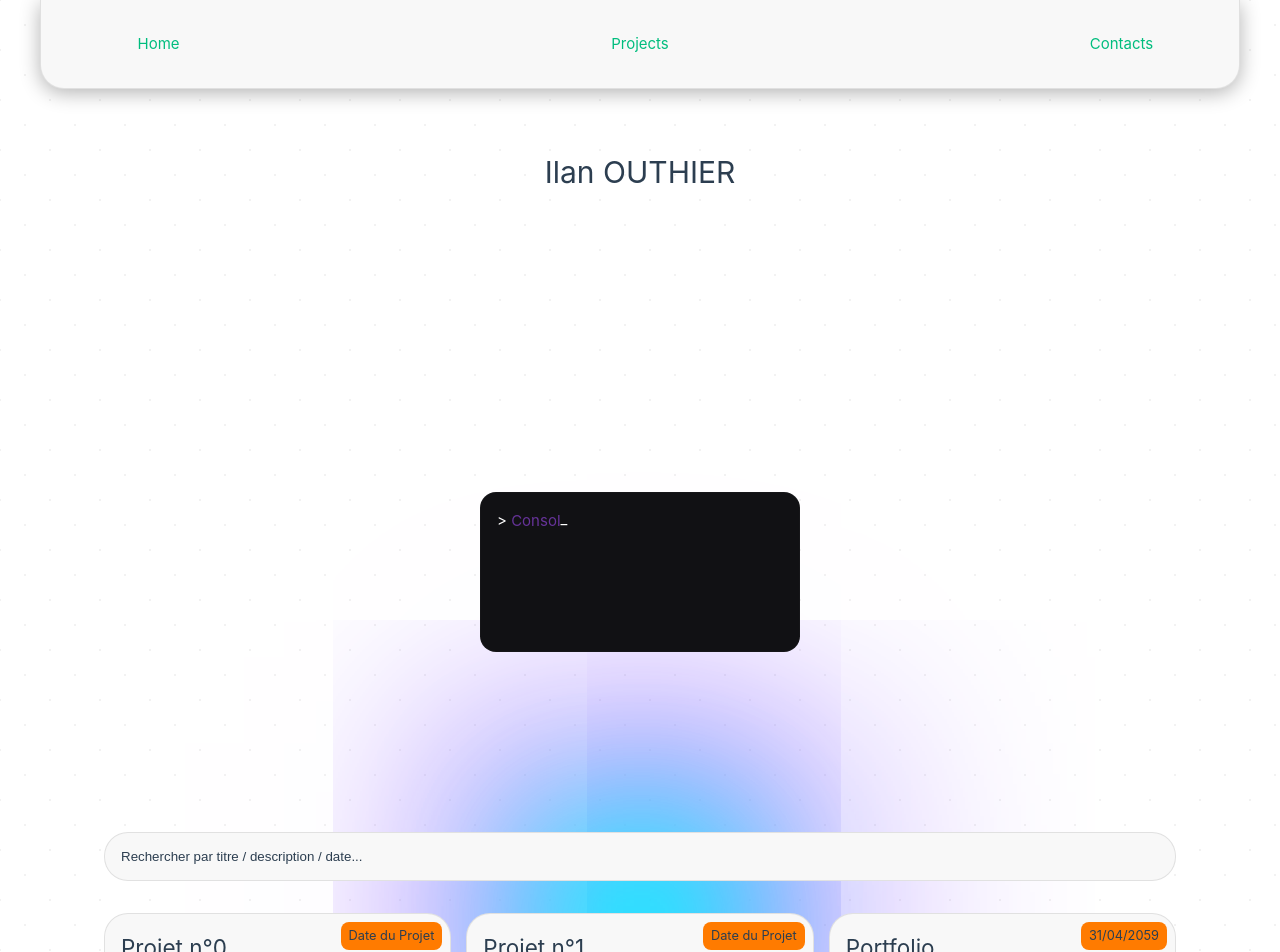
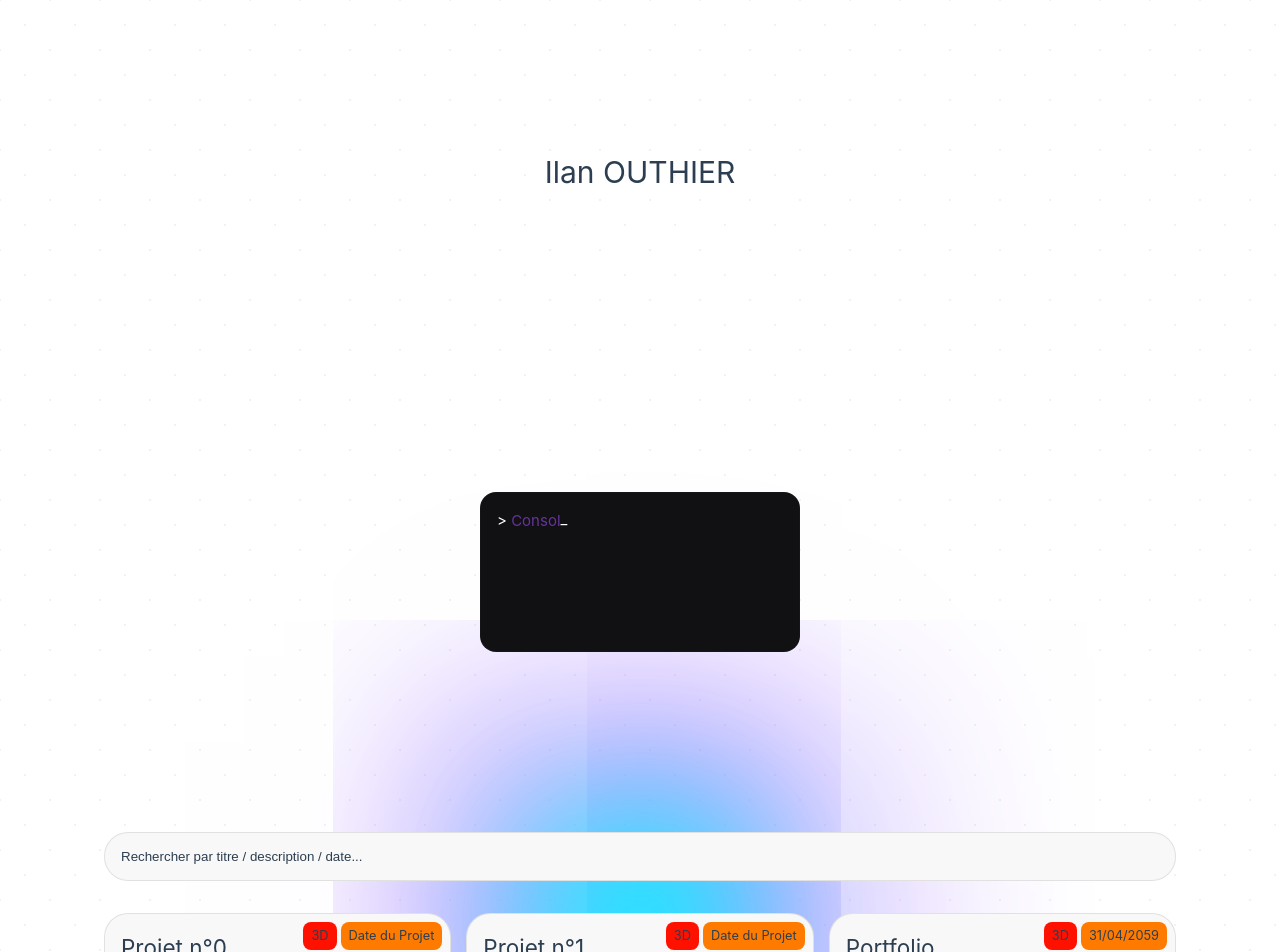
Before and after one commit to IlanOu/portfolio, a Vue app: page / in a window 1280 px wide. Shown: the top 952 px of the page. Built offline with nearby package versions, Linux system fonts and the light colour scheme.

Commit message:
Adding tags

```diff
--- a/src/App.vue
+++ b/src/App.vue
@@ -1,7 +1,6 @@
 <!-- App.vue -->
 <script setup>
 import { ref, onMounted } from 'vue';
-import Navbar from './components/Navbar.vue';
 import Card from './components/Card.vue';
 import Popup from './components/Popup.vue';
 import Light from './components/Light.vue';
@@ -43,16 +42,16 @@ onMounted(async () => {
 <template>
   <Main/>
   <!-- Assurez-vous de passer correctement la propriété projects à SearchBar -->
-  <Navbar/>
   <SearchBar :isSearchEnabled="!isPopupOpen" :projects=projects @searchProjects="updateFilteredProjects" />
 
   <div class="galery">
     <Card v-for="project in filteredProjects" :key="project.projectNumber"
-          :projectName="project.projectName"
-          :description="project.description"
-          :imageUrls="project.imageUrls"
-          :date="project.date"
-          @openPopup="() => openPopupHandler(project)"
+    :projectName="project.projectName"
+    :description="project.description"
+    :imageUrls="project.imageUrls"
+    :date="project.date"
+    :type="project.type"
+    @openPopup="() => openPopupHandler(project)"
     />
     <p v-if="filteredProjects.length==0">Aucun projet n'a été trouvé...</p>
     <Popup v-if="isPopupOpen" :project="selectedProject" @closePopup="closePopupHandler" />
--- a/src/assets/base.css
+++ b/src/assets/base.css
@@ -34,7 +34,8 @@
   --color-text: var(--vt-c-text-light-1);
 
   --color-accentuation: rgb(255, 123, 0);
-  --color-accentuation-variant: var(--vt-c-white-mute);
+  --color-accentuation-date: rgb(255, 123, 0);
+  --color-accentuation-type: rgb(255, 17, 0);
 
   --section-gap: 160px;
 
@@ -53,10 +54,7 @@
     --color-heading: var(--vt-c-text-dark-1);
     --color-text: var(--vt-c-text-dark-2);
 
-    --color-accentuation-variant: var(--vt-c-black-mute);
-
     --color-disabled: var(--vt-c-black);
-
   }
 }
 
--- a/src/components/Card.vue
+++ b/src/components/Card.vue
@@ -1,7 +1,7 @@
 <script setup>
 import { defineProps, defineEmits } from 'vue';
 
-const props = defineProps(['projectName', 'description', 'imageUrls', 'date']);
+const props = defineProps(['projectName', 'description', 'imageUrls', 'date', 'type']);
 const emits = defineEmits(['openPopup']);
 
 const openPopup = () => {
@@ -19,7 +19,10 @@ const truncateDescription = (description) => {
         <h2>{{ props.projectName }}</h2>
         <img :src="props.imageUrls[0]" alt="Project Image">
         <p class="project-description">{{ truncateDescription(props.description) }}</p>
-        <p class="project-date">{{ props.date }}</p>
+        <div class="tags">
+            <p class="project-date">{{ props.date }}</p>
+            <p class="project-type">{{ props.type }}</p>
+        </div>
     </div>
 </template>
 
@@ -55,12 +58,25 @@ const truncateDescription = (description) => {
         }
     }
 
-    .project-date {
+    .tags{
         position: absolute;
         top: 0;
         right: 0;
         margin: 0.5rem;
-        background-color: var(--color-accentuation);
+        display: flex;
+        flex-direction: row-reverse;
+        gap: 0.25rem;
+    }
+
+    .project-date {
+        background-color: var(--color-accentuation-date);
+        padding: 0.25rem 0.5rem;
+        border-radius: 0.5rem;
+        font-size: 0.8rem;
+    }
+
+    .project-type {
+        background-color: var(--color-accentuation-type);
         padding: 0.25rem 0.5rem;
         border-radius: 0.5rem;
         font-size: 0.8rem;
@@ -74,9 +90,6 @@ const truncateDescription = (description) => {
         white-space: normal;
     }
 
-
-
-
     body {
         margin: 0;
         padding: 0;
--- a/src/components/Navbar.vue
+++ /dev/null
@@ -1,60 +0,0 @@
-<script setup>
-
-</script>
-
-
-<template>
-    <div class="topbar">
-        <div class="navbar">
-            <a>Home</a>
-            <a>Projects</a>
-            <a>Contacts</a>
-        </div>
-    </div>
-</template>
-
-
-<style scoped>
-
-.topbar{
-    position: fixed;
-    top: -7vh;
-    left: 0;
-
-    width: 100%;
-
-    display: flex;
-    justify-content: center;
-    align-items: center;
-
-    transition: all 0.5s ease;
-}
-
-.topbar:hover{
-    top: 0vh;
-}
-
-.navbar {
-    display: flex;
-    align-items: center;
-    justify-content: space-between;
-    width: calc(100% - 4rem);
-    /* margin: 2rem; */
-    padding: 2rem 4rem;
-    max-width: 1200px;
-
-    background-color: var(--color-background-soft);
-    border-radius: 0 0 1.5rem 1.5rem;
-    border-bottom: solid 1px var(--color-border);
-    border-left: solid 1px var(--color-border);
-    border-right: solid 1px var(--color-border);
-
-    box-shadow: 0 4px 20px rgba(0, 0, 0, 0.3);
-
-}
-
-.navbar a {
-    width: 10%;
-    text-align: center;
-}
-</style>
--- a/src/components/Popup.vue
+++ b/src/components/Popup.vue
@@ -196,7 +196,7 @@ h2 {
     top: 0;
     right: 0;
     margin: 0.5rem;
-    background-color: var(--color-accentuation);
+    background-color: var(--color-accentuation-date);
     padding: 0.25rem 0.5rem;
     border-radius: 0.5rem;
     color: var(--color-text);
--- a/src/components/SearchBar.vue
+++ b/src/components/SearchBar.vue
@@ -13,7 +13,7 @@ const searchProjects = () => {
   const query = searchQuery.value.toLowerCase();
 
   if (props.projects) {
-    const fieldsToSearch = ['projectName', 'description', 'date'];
+    const fieldsToSearch = ['projectName', 'description', 'date', 'type'];
 
     filteredProjects.value = props.projects.filter((project) => {
       const lowercaseQuery = query.toLowerCase();
--- a/src/projects.json
+++ b/src/projects.json
@@ -21,7 +21,8 @@
         "https://www.youtube.com/embed/lHpYyYtkmrw?si=0KRtSXPP2y3lnbtN",
         "https://player.vimeo.com/video/744475829?h=490e397fca"
       ],
-      "date": "Date du Projet"
+      "date": "Date du Projet",
+      "type": "3D"
     },
     {
       "projectNumber": 1,
@@ -33,7 +34,8 @@
       ],
       "videoUrls": [
       ],
-      "date": "Date du Projet"
+      "date": "Date du Projet",
+      "type": "3D"
     },
     {
       "projectNumber": 2,
@@ -45,7 +47,8 @@
       "videoUrls": [
         "https://www.youtube.com/embed/ErMSHiQRnc8?si=10PcHHq9pn13CniE"
       ],
-      "date": "31/04/2059"
+      "date": "31/04/2059",
+      "type": "3D"
     },
     {
       "projectNumber": 2,
@@ -58,7 +61,8 @@
       "videoUrls": [
         "https://www.youtube.com/embed/ErMSHiQRnc8?si=10PcHHq9pn13CniE"
       ],
-      "date": "31/04/2059"
+      "date": "31/04/2059",
+      "type": "3D"
     },
     {
       "projectNumber": 2,
@@ -71,7 +75,8 @@
       "videoUrls": [
         "https://www.youtube.com/embed/ErMSHiQRnc8?si=10PcHHq9pn13CniE"
       ],
-      "date": "31/04/2059"
+      "date": "31/04/2059",
+      "type": "3D"
     },
     {
       "projectNumber": 2,
@@ -83,7 +88,8 @@
       "videoUrls": [
         "https://www.youtube.com/embed/ErMSHiQRnc8?si=10PcHHq9pn13CniE"
       ],
-      "date": "31/04/2059"
+      "date": "31/04/2059",
+      "type": "Unity"
     },
     {
       "projectNumber": 2,
@@ -96,7 +102,8 @@
       "videoUrls": [
         "https://www.youtube.com/embed/ErMSHiQRnc8?si=10PcHHq9pn13CniE"
       ],
-      "date": "31/04/2059"
+      "date": "31/04/2059",
+      "type": "Web"
     },
     {
       "projectNumber": 2,
@@ -109,7 +116,8 @@
       "videoUrls": [
         "https://www.youtube.com/embed/ErMSHiQRnc8?si=10PcHHq9pn13CniE"
       ],
-      "date": "31/04/2059"
+      "date": "31/04/2059",
+      "type": "AI"
     },
     {
       "projectNumber": 2,
@@ -121,6 +129,7 @@
       "videoUrls": [
         "https://www.youtube.com/embed/ErMSHiQRnc8?si=10PcHHq9pn13CniE"
       ],
-      "date": "31/04/2059"
+      "date": "31/04/2059",
+      "type": "3D"
     }
   ]
```
